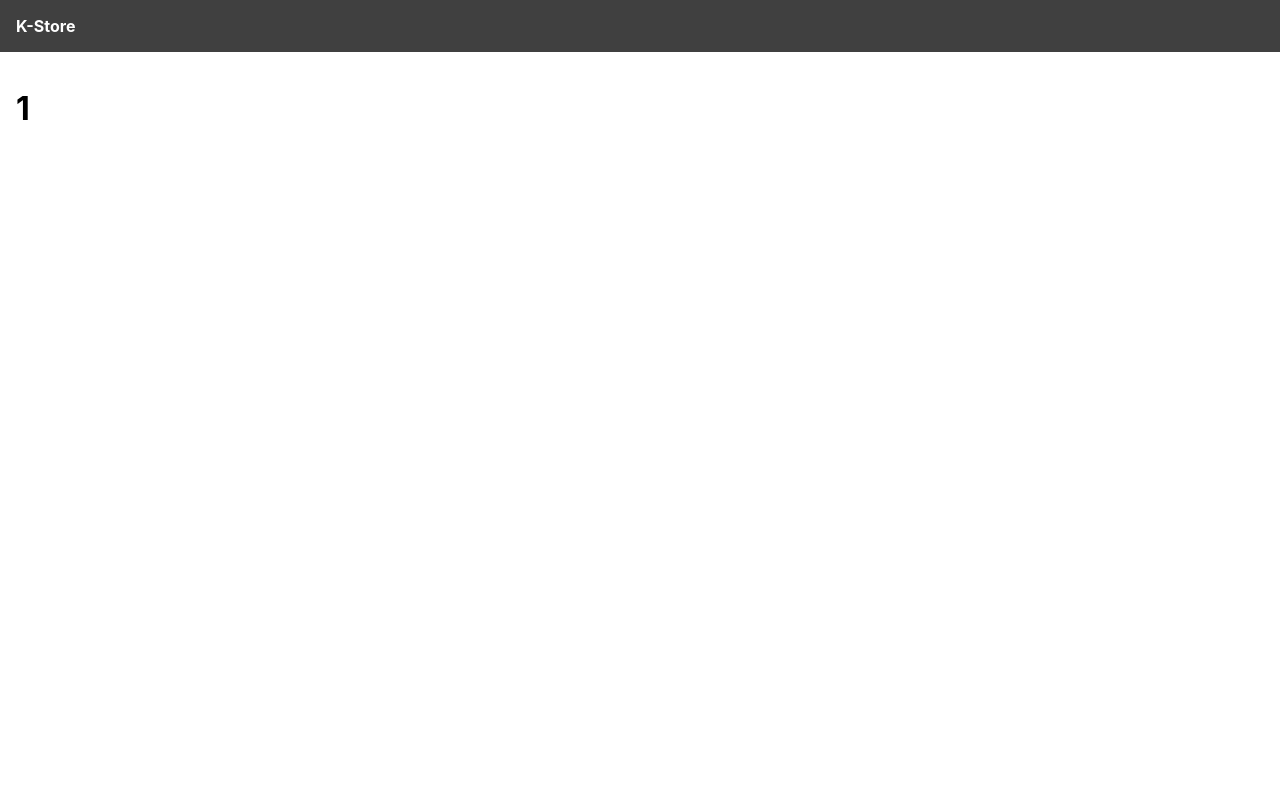
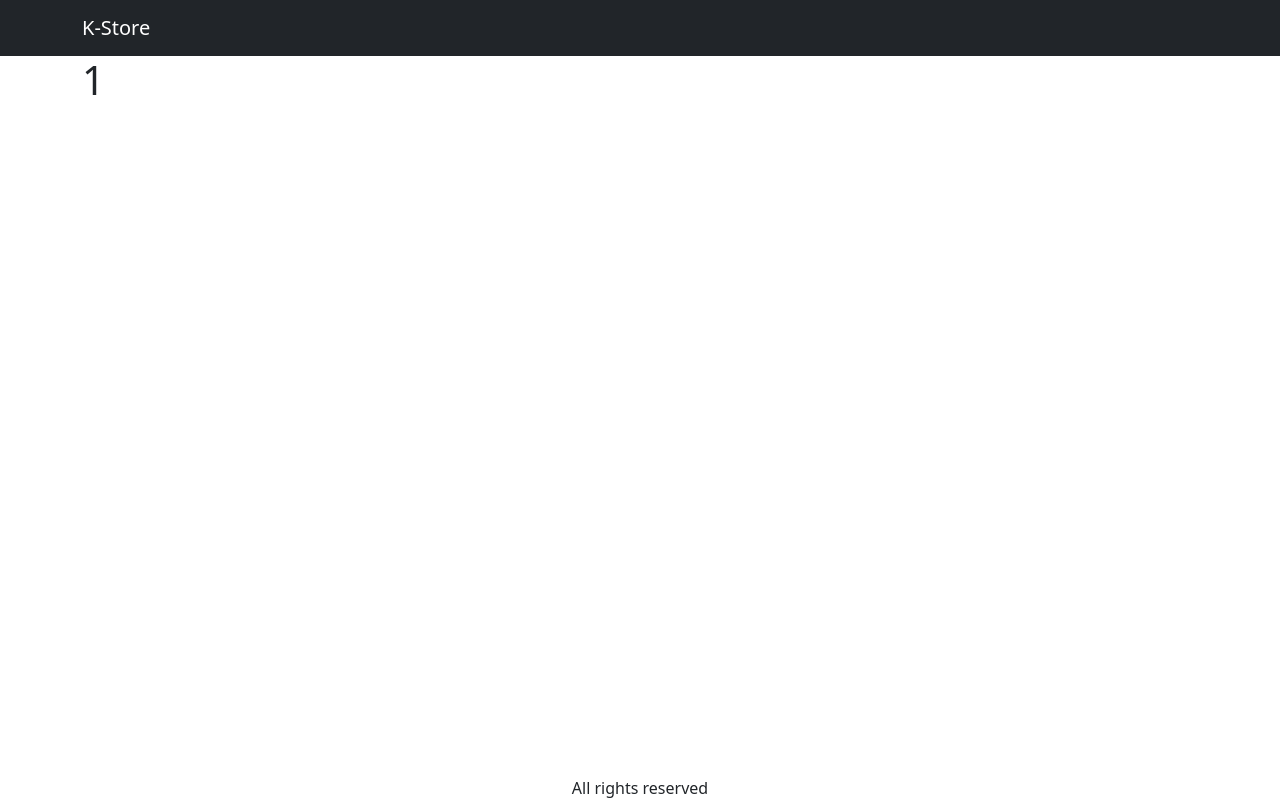
Before and after one commit to alexismreyes/k-store, a React (Create React App) app in the folder frontend/: page /product/1 in a window 1280 px wide. Built offline with nearby package versions, Linux system fonts and the light colour scheme.

Commit message:
Added react-bootstrap
Added react-bootstrap, react-router-bootstrap and implement some elements from them in our application. We also update the style to render 3 sections header, main, footer

```diff
--- a/frontend/package.json
+++ b/frontend/package.json
@@ -8,11 +8,13 @@
     "@testing-library/react": "^13.4.0",
     "@testing-library/user-event": "^13.5.0",
     "axios": "^1.7.2",
+    "bootstrap": "^5.3.3",
     "react": "^18.3.1",
+    "react-bootstrap": "^2.10.4",
     "react-dom": "^18.3.1",
+    "react-router-bootstrap": "^0.26.3",
     "react-router-dom": "^6.25.1",
     "react-scripts": "5.0.1",
-    "use-reducer-logger": "^1.0.2",
     "web-vitals": "^2.1.4"
   },
   "scripts": {
--- a/frontend/src/App.js
+++ b/frontend/src/App.js
@@ -2,20 +2,38 @@
 import { BrowserRouter, Routes, Route, Link } from 'react-router-dom';
 import HomeScreen from './screens/HomeScreen';
 import ProductScreen from './screens/ProductScreen.js';
+import Navbar from 'react-bootstrap/Navbar';
+import Container from 'react-bootstrap/Container';
+import { LinkContainer } from 'react-router-bootstrap';
 
 function App() {
   return (
     <BrowserRouter>
-      <div>
+      <div className="d-flex flex-column site-container">
+        {' '}
+        {/* d-flex flex-column are classes from react-bootstrap */}
         <header>
-          <Link to="/">K-Store</Link>
+          <Navbar bg="dark" variant="dark">
+            <Container>
+              {/* places elements side by side in a row */}
+              <LinkContainer to="/">
+                <Navbar.Brand>K-Store</Navbar.Brand>
+              </LinkContainer>
+            </Container>
+          </Navbar>
         </header>
         <main>
-          <Routes>
-            <Route path="/product/:slug" element={<ProductScreen />} />
-            <Route path="/" element={<HomeScreen />} />
-          </Routes>
+          <Container>
+            <Routes>
+              <Route path="/product/:slug" element={<ProductScreen />} />
+              <Route path="/" element={<HomeScreen />} />
+            </Routes>
+          </Container>
         </main>
+        <footer>
+          <div className="text-center">All rights reserved</div>{' '}
+          {/* text-center is from react-boostrap */}
+        </footer>
       </div>
     </BrowserRouter>
   );
--- a/frontend/src/index.css
+++ b/frontend/src/index.css
@@ -7,19 +7,12 @@
   -moz-osx-font-smoothing: grayscale;
 }
 
-header {
-  background-color: #404040;
-  padding: 1rem;
+.site-container {
+  min-height: 100vh; /* we say here to use the entire viewport height, viewport is the visible area of the browser window */
 }
 
 main {
-  padding: 1rem;
-}
-
-header a {
-  color: white;
-  font-weight: bold;
-  text-decoration: none; /* Quitar formato de enlace */
+  flex: 1; /* we say here to main to use 1 space between header and footer */
 }
 
 .products {
--- a/frontend/src/index.js
+++ b/frontend/src/index.js
@@ -3,6 +3,7 @@
 import './index.css';
 import App from './App';
 import reportWebVitals from './reportWebVitals';
+import 'bootstrap/dist/css/bootstrap.min.css';
 
 const root = ReactDOM.createRoot(document.getElementById('root'));
 root.render(
--- a/frontend/src/screens/HomeScreen.js
+++ b/frontend/src/screens/HomeScreen.js
@@ -2,7 +2,7 @@
 //import data from '../data';
 import axios from 'axios';
 import { useEffect, useReducer, useState } from 'react';
-import logger from 'use-reducer-logger';
+//import logger from 'use-reducer-logger';
 
 const reducer = (state, action) => {
   switch (action.type) {
@@ -20,7 +20,8 @@
 function HomeScreen() {
   //const [products, setProducts] = useState([]);
 
-  const [{ loading, error, products }, dispatch] = useReducer(logger(reducer), {
+  //const [{ loading, error, products }, dispatch] = useReducer(logger(reducer), { //removing logger for incompatibility
+  const [{ loading, error, products }, dispatch] = useReducer(reducer, {
     products: [],
     loading: true,
     error: '',
```
Also changed, not shown: 1 other file (tests, documents, lock files or other folders).
